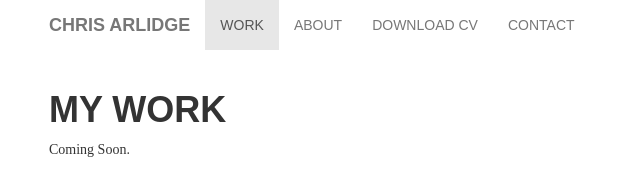
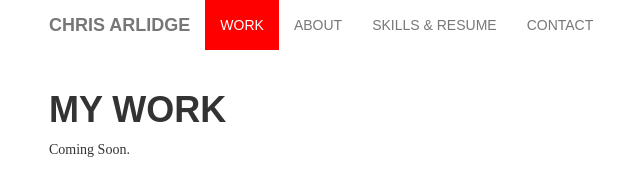
Before and after one commit to chrisarlidge/CA-Portfolio-Site, a plain HTML site: page index.html in a window 1280 px wide. In both pictures the pointer is over the link 263 px from the left and 25 px from the top of the page. Shown: the whole page, without its empty margins (21-661 px from the left). Drawn offline with Linux system fonts and the light colour scheme.

Commit message:
Added in more override classes
Testing override classes for navigation elements

```diff
--- a/css/custom.css
+++ b/css/custom.css
@@ -27,3 +27,16 @@ h1 {
     border:none;
 
 }
+.navbar-toggle {
+    border: none;
+}
+
+.navbar-default .navbar-nav>.active>a, .navbar-default .navbar-nav>.active>a:focus, .navbar-default .navbar-nav>.active>a:hover {
+    color:#fff;
+    background-color: #ff0000;
+}
+
+.navbar-default .navbar-nav>li>a:hover {
+    color:#ff0000;
+
+}
--- a/index.html
+++ b/index.html
@@ -44,7 +44,7 @@
               <ul class="nav navbar-nav">
                 <li class="active"><a href="#">Work <span class="sr-only">(current)</span></a></li>
                 <li><a href="#">About</a></li>
-                <li><a href="#">Download CV</a></li>
+                <li><a href="#">Skills & Resume</a></li>
                 <li><a href="#">Contact</a></li>
               </ul>
             </div>
```
